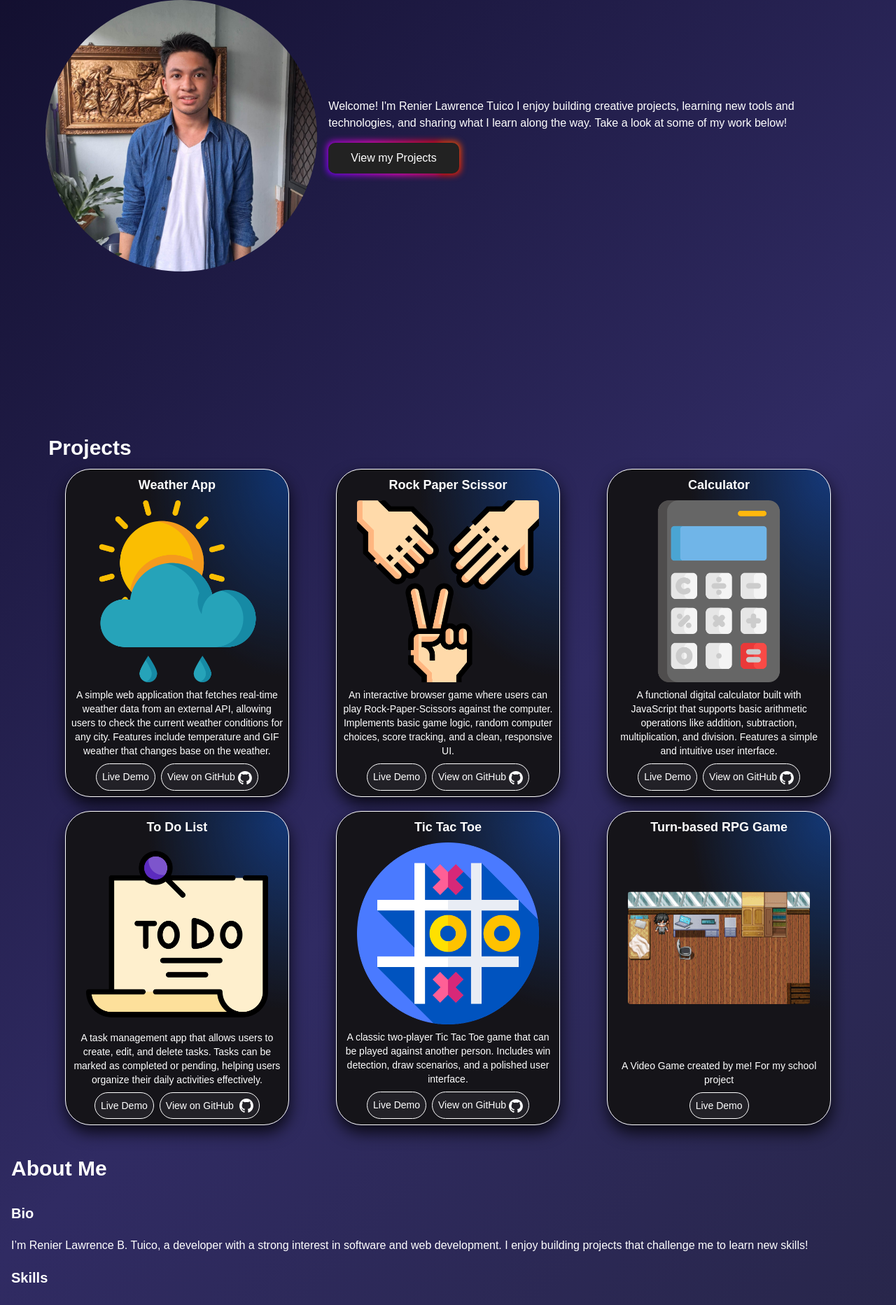
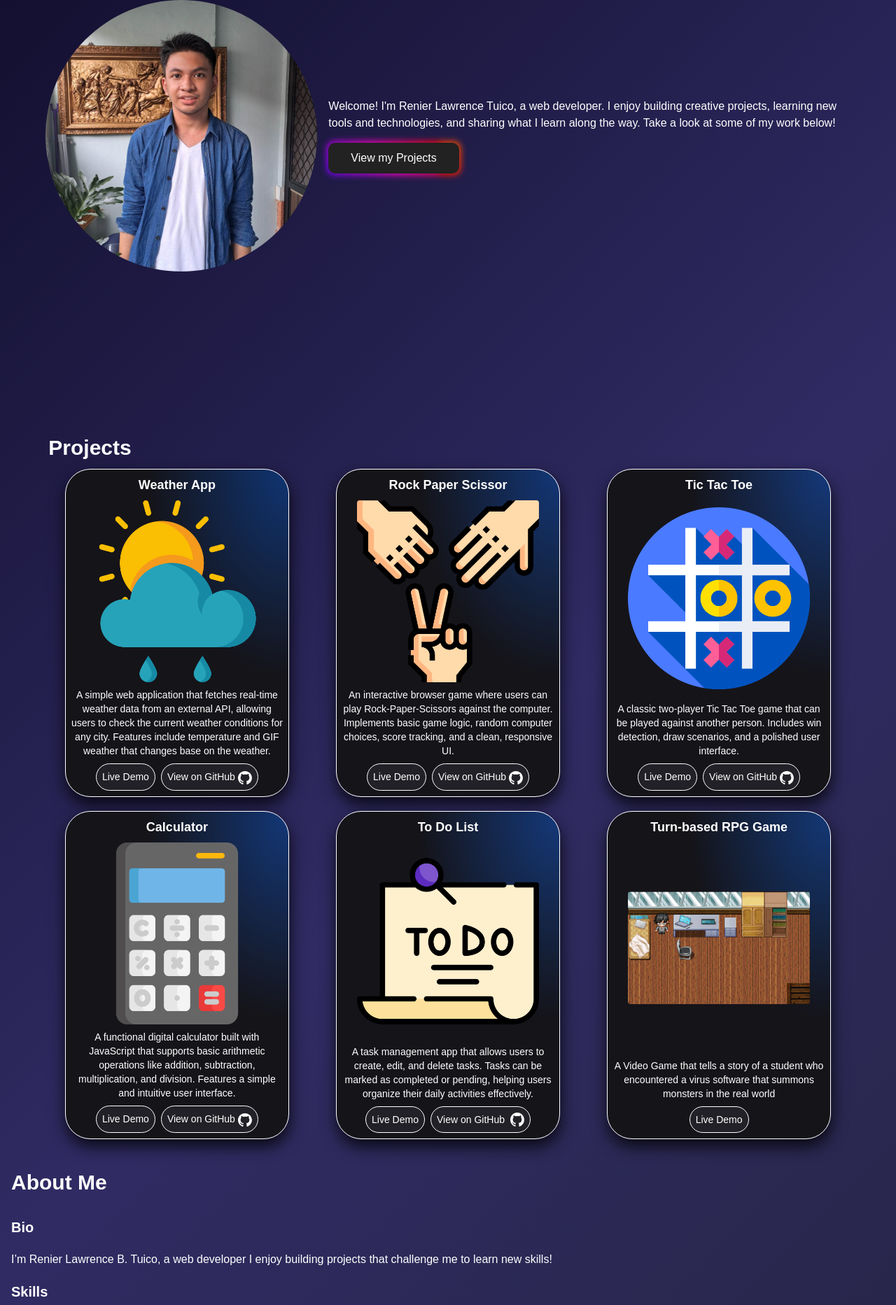
Before and after one commit to Lance-pixel-dot/my-website, a React (Vite) app: page / in a window 1280 px wide. Shown: the part 259-2124 px from the top of the page at 70% size. Built offline with nearby package versions, Linux system fonts and the light colour scheme; a web font is replaced by a local one.

Commit message:
Change about me description and game description.

```diff
--- a/src/AboutMe.jsx
+++ b/src/AboutMe.jsx
@@ -15,9 +15,9 @@ function AboutMe(){
             <section className="p-4 flex flex-col gap-5 w-11/12" id="about-me">
                 <h2 className="font-semibold text-3xl mb-3" data-aos="fade-up">About Me</h2>
                 <h3 className="font-semibold text-xl" data-aos="fade-up">Bio</h3>
-                <p data-aos="fade-up" data-aos-delay="250">I’m Renier Lawrence B. Tuico, a developer with a strong interest in software and web development. I enjoy building projects that challenge me to learn new skills!</p>
+                <p data-aos="fade-up" data-aos-delay="250">I’m Renier Lawrence B. Tuico, a web developer I enjoy building projects that challenge me to learn new skills!</p>
                 <h3 className="font-semibold text-xl" data-aos="fade-up">Skills</h3>
-                <span className="font-semibold text-lg" data-aos="fade-up">Languages: </span>
+                <span className="font-semibold text-lg" data-aos="fade-up">Programming Languages: </span>
                 <ul className="flex gap-4 items-center">
                     <li><img src={html} alt="HTML" className="w-15 transition-transform duration-300 bounce-animation delay-0" data-aos="fade-right"/></li>
                     <li><img src={css} alt="CSS" className="w-15 transition-transform duration-300 bounce-animation delay-1" data-aos="fade-right"/></li>
--- a/src/Hero.jsx
+++ b/src/Hero.jsx
@@ -6,7 +6,7 @@ function Hero(){
             <section className="flex flex-col md:flex-row p-3 lg:w-11/12 mb-3 h-screen place-self-center md:text-start text-center md:justify-center" id="hero">
                 <img src={profilePic} alt="A really handsome photo of Renier Lawrence Tuico" className="rounded-full self-center mb-2 md:mb-0 h-3/6" data-aos="fade-up"/>
                 <section className="flex flex-col self-stretch justify-center md:ml-4">
-                    <p className="mb-4" data-aos="fade-up" data-aos-delay="200">Welcome! I'm Renier Lawrence Tuico I enjoy building creative projects, learning new tools and technologies, and sharing what I learn along the way. Take a look at some of my work below!</p>
+                    <p className="mb-4" data-aos="fade-up" data-aos-delay="200">Welcome! I'm Renier Lawrence Tuico, a web developer. I enjoy building creative projects, learning new tools and technologies, and sharing what I learn along the way. Take a look at some of my work below!</p>
                     <button className="md:self-start self-center button-85" data-aos="fade-up" data-aos-delay="300" onClick={() => document.getElementById('projects').scrollIntoView({ behavior: 'smooth' })}>View my Projects</button>
                 </section>
             </section>
--- a/src/ProjectsSection.jsx
+++ b/src/ProjectsSection.jsx
@@ -17,13 +17,13 @@ function ProjectsSection(){
 
                        <Card description="An interactive browser game where users can play Rock-Paper-Scissors against the computer. Implements basic game logic, random computer choices, score tracking, and a clean, responsive UI." gitHub="https://github.com/Lance-pixel-dot/rock-paper-scissors" link="https://lance-pixel-dot.github.io/rock-paper-scissors/" title="Rock Paper Scissor" img={rockPaperScissor} displayGithub={"inline-block"}></Card>
 
+                        <Card description="A classic two-player Tic Tac Toe game that can be played against another person. Includes win detection, draw scenarios, and a polished user interface." gitHub="https://github.com/Lance-pixel-dot/tic-tac-toe" link="https://lance-pixel-dot.github.io/tic-tac-toe/" title="Tic Tac Toe" img={ticTacToe} displayGithub={"inline-block"}></Card>
+
                        <Card description="A functional digital calculator built with JavaScript that supports basic arithmetic operations like addition, subtraction, multiplication, and division. Features a simple and intuitive user interface." gitHub="https://github.com/Lance-pixel-dot/calculator" link="https://lance-pixel-dot.github.io/calculator/" title="Calculator" img={calculator} displayGithub={"inline-block"}></Card>
 
                        <Card description="A task management app that allows users to create, edit, and delete tasks. Tasks can be marked as completed or pending, helping users organize their daily activities effectively." gitHub="https://github.com/Lance-pixel-dot/to-do-list" link="https://lance-pixel-dot.github.io/to-do-list/" title="To Do List" img={toDoList}></Card>
 
-                       <Card description="A classic two-player Tic Tac Toe game that can be played against another person. Includes win detection, draw scenarios, and a polished user interface." gitHub="https://github.com/Lance-pixel-dot/tic-tac-toe" link="https://lance-pixel-dot.github.io/tic-tac-toe/" title="Tic Tac Toe" img={ticTacToe} displayGithub={"inline-block"}></Card>
-
-                       <Card description="A Video Game created by me! For my school project" gitHub="" link="https://game-project-siena.netlify.app/" title="Turn-based RPG Game" img={game} displayGithub={"hidden"}></Card>
+                       <Card description="A Video Game that tells a story of a student who encountered a virus software that summons monsters in the real world" gitHub="" link="https://game-project-siena.netlify.app/" title="Turn-based RPG Game" img={game} displayGithub={"hidden"}></Card>
                    </section>
                </section>
            </section>
```
